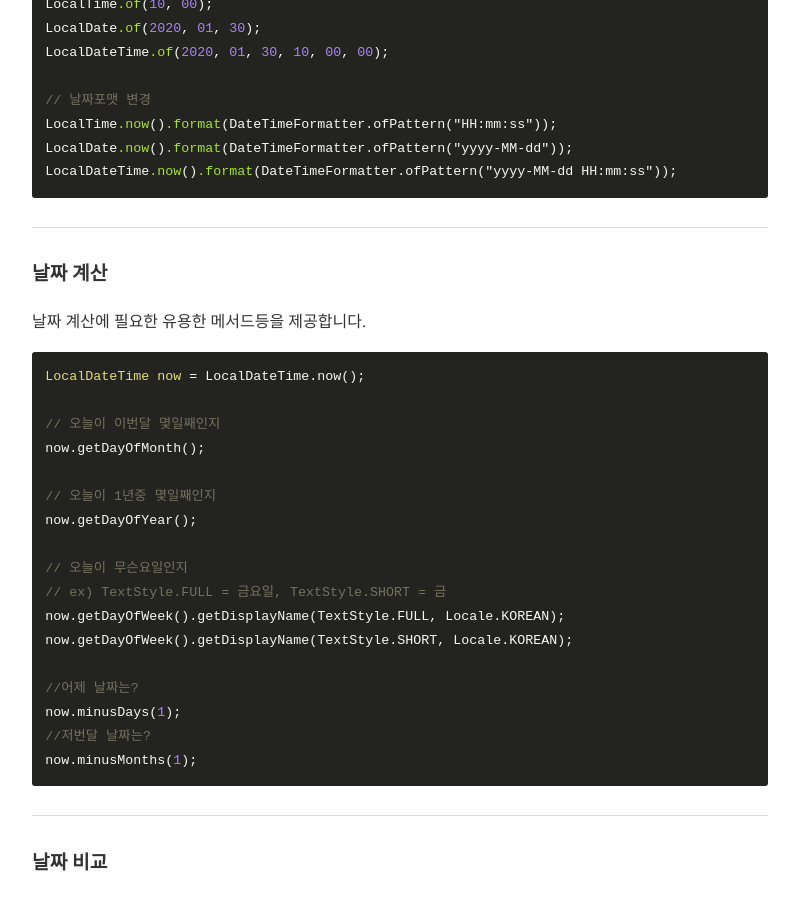
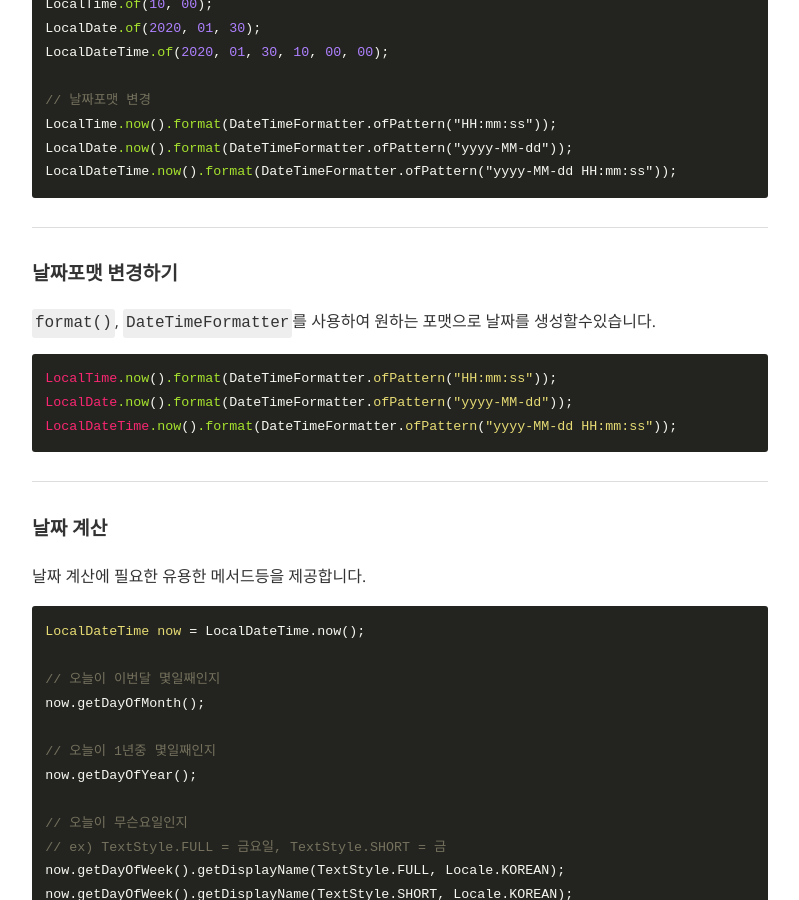
Before and after one commit to tries1/tries1.github.io, a Jekyll site: the page built from _posts/java/2019-08-23-java8_localdate.md, in a window 1280 px wide and 900 px high, scrolled down 1081 px. Shown: the whole window, without its empty margins (240-1039 px from the left). Built offline with Jekyll 4.4.1, drawn with Linux system fonts in a browser that asks for light colours; nearby versions of some CDN libraries; comment, search, counter and statistics services are not loaded; some of the changed text lies outside the part shown.

Commit message:
modify LocalDate post

````diff
--- a/_posts/java/2019-08-23-java8_localdate.md
+++ b/_posts/java/2019-08-23-java8_localdate.md
@@ -1,6 +1,6 @@
 ---
 layout: post
-title:  "Java8 LocalDate 날짜 계산, 비교, 구하기"
+title:  "Java8 LocalDate 날짜 계산, 비교, 구하기, format 변경하기"
 date:   2020-01-30 11:00:00
 author: Glenn
 categories: Java
@@ -32,6 +32,17 @@ LocalDate.of(2020, 01, 30);
 LocalDateTime.of(2020, 01, 30, 10, 00, 00);
 
 // 날짜포맷 변경
+LocalTime.now().format(DateTimeFormatter.ofPattern("HH:mm:ss"));
+LocalDate.now().format(DateTimeFormatter.ofPattern("yyyy-MM-dd"));
+LocalDateTime.now().format(DateTimeFormatter.ofPattern("yyyy-MM-dd HH:mm:ss"));
+```
+
+---
+
+#### 날짜포맷 변경하기
+`format()`, `DateTimeFormatter`를 사용하여 원하는 포맷으로 날짜를 생성할수있습니다.
+
+```java
 LocalTime.now().format(DateTimeFormatter.ofPattern("HH:mm:ss"));
 LocalDate.now().format(DateTimeFormatter.ofPattern("yyyy-MM-dd"));
 LocalDateTime.now().format(DateTimeFormatter.ofPattern("yyyy-MM-dd HH:mm:ss"));
````
